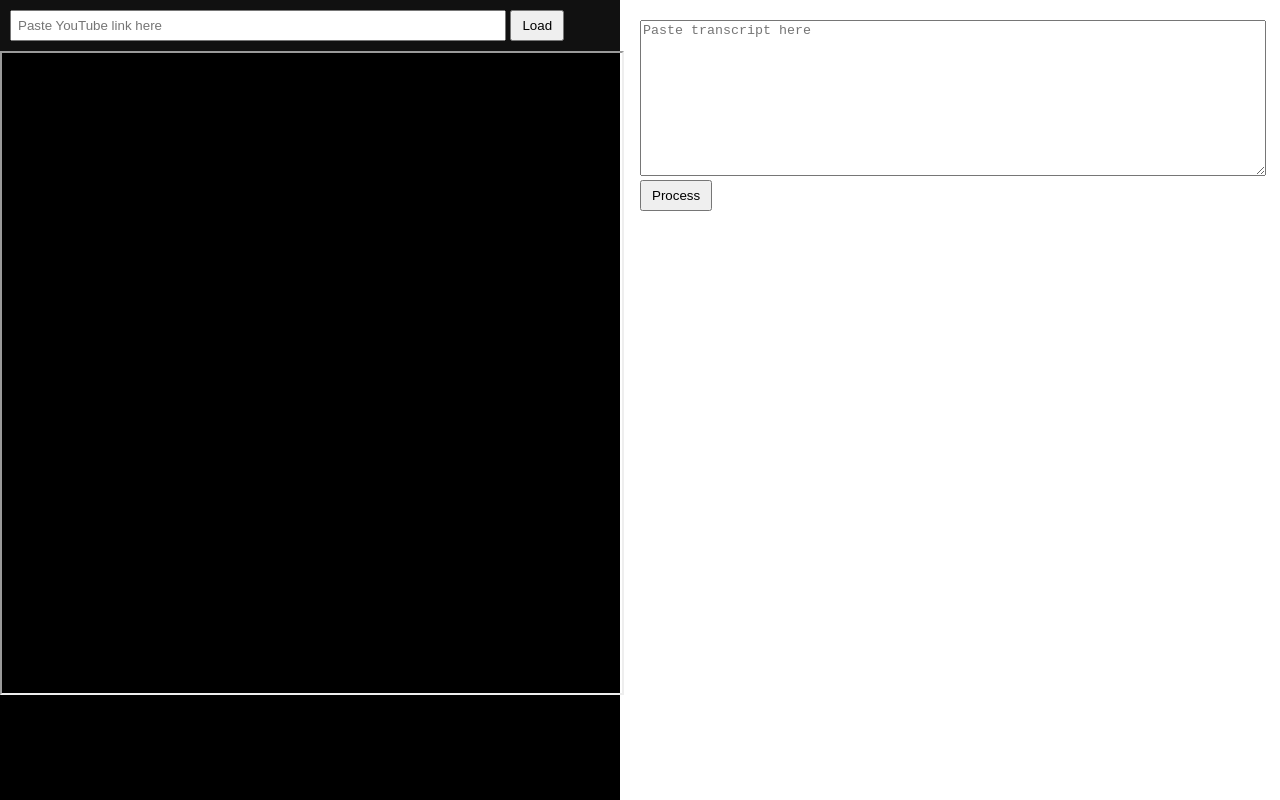
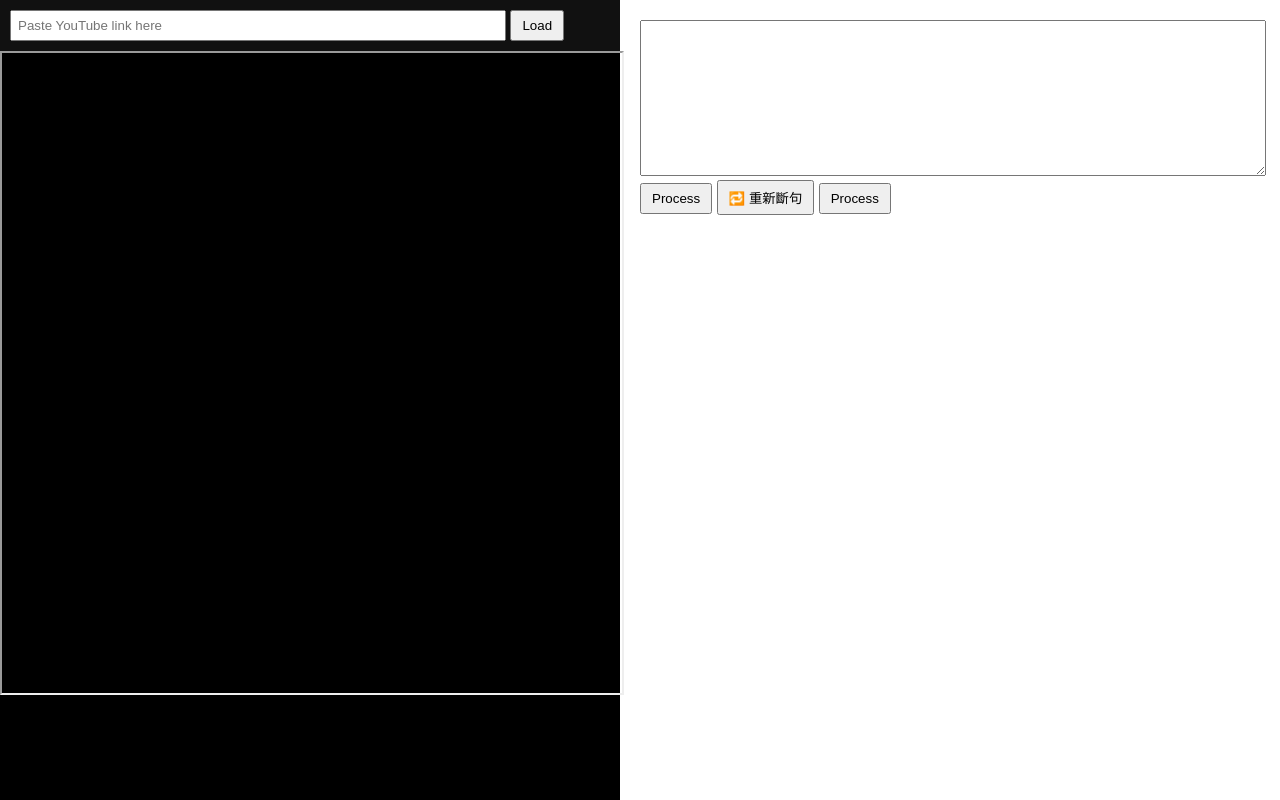
Before and after one commit to tzlohn/Follow2Read, a website: page public/index.html in a window 1280 px wide. Drawn offline with Linux system fonts and the light colour scheme.

Commit message:
可斷句版本

```diff
--- a/public/index.html
+++ b/public/index.html
@@ -27,7 +27,10 @@
 </div>
 
 <div id="right">
-  <textarea id="textInput" placeholder="Paste transcript here" style="width:100%;height:150px;"></textarea>
+  <textarea id="textInput" style="width:100%;height:150px;"></textarea>
+
+  <button onclick="processText()">Process</button>
+  <button onclick="reSplit()">🔁 重新斷句</button>
   <button onclick="processText()">Process</button>
   <div id="sentences"></div>
 </div>
--- a/public/script.js
+++ b/public/script.js
@@ -20,7 +20,11 @@ function loadVideo() {
 
 function processText() {
   const text = document.getElementById("textInput").value;
+  renderSentences(text);
+}
 
+// ✂️ 核心斷句函式
+function renderSentences(text) {
   const container = document.getElementById("sentences");
   container.innerHTML = "";
 
@@ -35,3 +39,10 @@ function processText() {
     container.appendChild(div);
   });
 }
+
+// 🔁 重新斷句（按鈕用）
+function reSplit() {
+  const text = document.getElementById("textInput").value;
+  console.log("Resplitting...");
+  renderSentences(text);
+}
```
